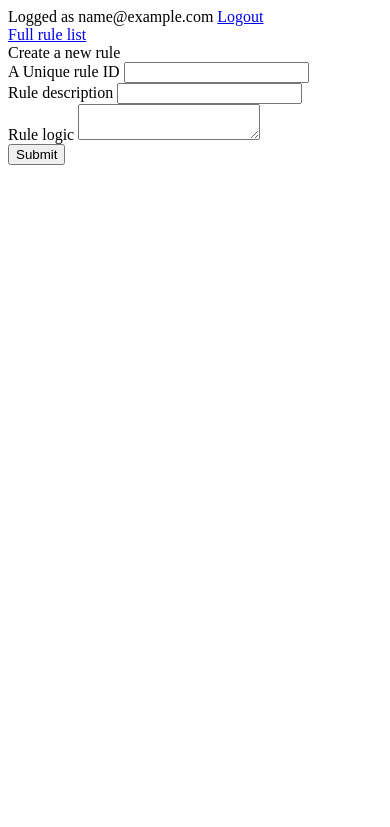
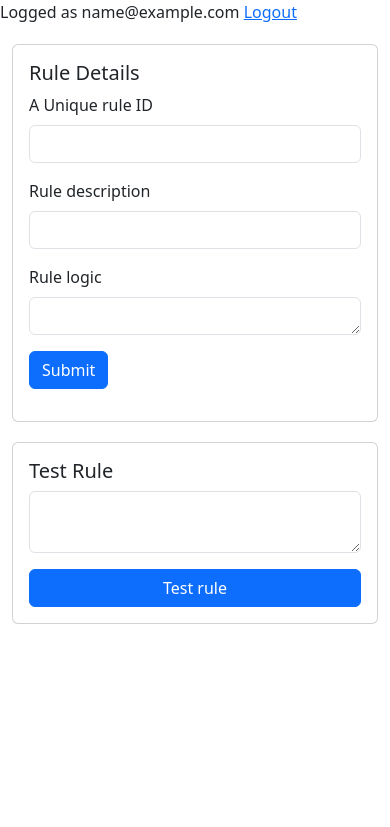
Before and after one commit to sofeikov/ezrules, a Flask app: page /create_rule in a window 390 px wide. Shown: the top 827 px of the page. Run offline with Flask 3, Linux system fonts and the light colour scheme; a user stored in the database is signed in; tables that the repository leaves empty hold one stand-in row (values such as "Sample post"); data that the repository does not hold is empty; some libraries are stand-ins or nearby versions.

Commit message:
Nicer rule creation page

```diff
--- a/backend/ezruleapp.py
+++ b/backend/ezruleapp.py
@@ -42,6 +42,8 @@ app.config["SECURITY_PASSWORD_SALT"] = os.environ.get(
 app.config["SECURITY_SEND_REGISTER_EMAIL"] = False
 app.config["SECURITY_REGISTERABLE"] = True
 app.config["TESTING"] = os.getenv("TESTING", False) == "true"
+app.config['TEMPLATES_AUTO_RELOAD'] = True
+app.config['SEND_FILE_MAX_AGE_DEFAULT'] = 0
 bootstrap = Bootstrap5(app)
 csrf = CSRFProtect(app)
 url_safe_token = secrets.token_urlsafe(16)
--- a/backend/templates/create_rule.html
+++ b/backend/templates/create_rule.html
@@ -1,21 +1,53 @@
 {% include "user_header.html" %}
 {% extends "layout.html" %}
-{% from 'bootstrap5/form.html' import render_form %}
 {% block head %}
 <head>
-    <script src="{{ url_for('static', filename="scripts.js") }}"></script>
+    <link href="https://cdn.jsdelivr.net/npm/bootstrap@5.3.2/dist/css/bootstrap.min.css" rel="stylesheet"
+        integrity="sha384-T3c6CoIi6uLrA9TneNEoa7RxnatzjcDSCmG1MXxSR1GAsXEV/Dwwykc2MPK8M2HN" crossorigin="anonymous">
+    <script src="https://cdn.jsdelivr.net/npm/bootstrap@5.3.2/dist/js/bootstrap.bundle.min.js"
+        integrity="sha384-C6RzsynM9kWDrMNeT87bh95OGNyZPhcTNXj1NW7RuBCsyN/o0jlpcV8Qyq46cDfL" crossorigin="anonymous">
+    </script>
+    <script src="https://ajax.googleapis.com/ajax/libs/jquery/3.7.1/jquery.min.js"></script>
+    <script src="{{ url_for('static', filename='scripts.js') }}"></script>
     <script>
         document.addEventListener('DOMContentLoaded', function () {
             initializeTabCapture("{{ form.logic.id }}");
+            $("#logic").on("input", fillInExampleParams)
+            $("#submit_test").on("click", function () {
+                testRuleWithSampleJson($("#logic").val(), $("#verify_json").val())
+            })
+            fillInExampleParams(null)
+            updateTextareaSize("{{ form.logic.id }}")
         });
     </script>
-    <title>Create new rule</title>
+    <title>New Rule</title>
+    <style>
+        .card {
+            margin-top: 20px;
+        }
+    </style>
 </head>
 {% endblock %}
 {% block body %}
-<body>
-<a href="/rules">Full rule list</a><br>
-Create a new rule
-{{ render_form(form) }}
-</body>
+{% from 'bootstrap5/form.html' import render_form %}
+<div class="container-fluid">
+    <div class="row">
+        <div class="col-md-6">
+            <div class="card">
+                <div class="card-body">
+                    <h5 class="card-title">Rule Details</h5>
+                    {{ render_form(form) }}
+
+                </div>
+            </div>
+        </div>
+        <div class="col-md-6">
+            <div class="card">
+                <div class="card-body">
+                    <h5 class="card-title">Test Rule</h5>
+                    <textarea class="form-control mb-3" id="verify_json" style="width: 100%;"></textarea>
+                    <button id="submit_test" class="btn btn-primary w-100">Test rule</button>
+                </div>
+            </div>
+        </div>
 {% endblock %}
--- a/backend/templates/rules.html
+++ b/backend/templates/rules.html
@@ -28,7 +28,7 @@
         <div class="list-group">
             {% for rule in rules %}
                 <a href="/rule/{{ rule.r_id }}" class="list-group-item list-group-item-action">
-                    <strong>{{ rule.r_id }}</strong> - {{ rule.description }}
+                    <strong>{{ rule.rid }}</strong> - {{ rule.description }}
                 </a>
             {% endfor %}
         </div>
--- a/core/rule_checkers.py
+++ b/core/rule_checkers.py
@@ -19,6 +19,8 @@ class AllowedOutcomeReturnVisitor(ast.NodeVisitor):
     def visit_Return(self, node) -> Any:
         if isinstance(node.value, ast.Constant):
             self.values.append(node.value.value)
+        else:
+            self.values.append(None)
 
 
 class OnlyAllowedOutcomesAreReturnedChecker(RuleChecker):
```
